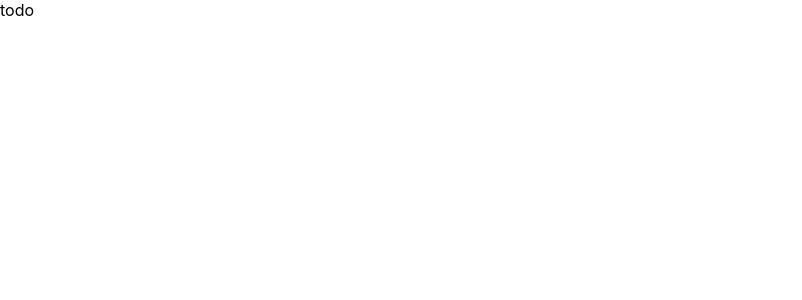
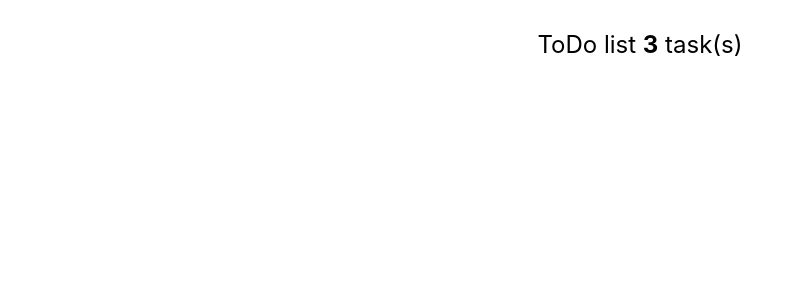
Before and after one commit to Farlaf/todo-list, a React (Create React App) app: page / in a window 1280 px wide. Shown: the top 300 px of the page, without its empty margins (0-802 px from the left). Built offline with nearby package versions, Linux system fonts and the light colour scheme.

Commit message:
fix styles and add header

```diff
--- a/src/App.css
+++ /dev/null
@@ -1,38 +0,0 @@
-.App {
-  text-align: center;
-}
-
-.App-logo {
-  height: 40vmin;
-  pointer-events: none;
-}
-
-@media (prefers-reduced-motion: no-preference) {
-  .App-logo {
-    animation: App-logo-spin infinite 20s linear;
-  }
-}
-
-.App-header {
-  background-color: #282c34;
-  min-height: 100vh;
-  display: flex;
-  flex-direction: column;
-  align-items: center;
-  justify-content: center;
-  font-size: calc(10px + 2vmin);
-  color: white;
-}
-
-.App-link {
-  color: #61dafb;
-}
-
-@keyframes App-logo-spin {
-  from {
-    transform: rotate(0deg);
-  }
-  to {
-    transform: rotate(360deg);
-  }
-}
--- /dev/null
+++ b/src/App.module.css
@@ -0,0 +1,13 @@
+.app_container {
+    margin-top: 30px;
+    height: 100%;
+    display: flex;
+    justify-content: center;
+    align-content: center;
+}
+
+.container {
+    display: flex;
+    flex-direction: column;
+    width: 400px;
+}
--- a/src/App.tsx
+++ b/src/App.tsx
@@ -1,6 +1,6 @@
 import React from "react";
-
-import "./App.css";
+import { Header } from "./components/Header/Header";
+import styles from "./App.module.css";
 
 const DEFAILT_TODO_LIST = [
     { id: 1, name: "task 1", description: "description 1", checked: false },
@@ -15,11 +15,13 @@ const DEFAILT_TODO_LIST = [
 ];
 
 function App() {
-    console.log("@todos", DEFAILT_TODO_LIST);
+    const [todos, setTodos] = React.useState(DEFAILT_TODO_LIST);
 
     return (
-        <div className="{styles.app_container}">
-            <div className="{styles.container}">todo</div>
+        <div className={styles.app_container}>
+            <div className={styles.container}>
+                <Header todoCount={todos.length} />
+            </div>
         </div>
     );
 }
--- /dev/null
+++ b/src/components/Header/Header.module.css
@@ -0,0 +1,8 @@
+.header_container {
+    text-align: center;
+}
+
+.header_title {
+    font-size: 24px;
+    font-weight: 400;
+}
--- /dev/null
+++ b/src/components/Header/Header.tsx
@@ -0,0 +1,16 @@
+import React from "react";
+import styles from "./Header.module.css";
+
+interface HeaderProps {
+    todoCount: number;
+}
+
+export const Header: React.FC<HeaderProps> = ({ todoCount }) => {
+    return (
+        <header className={styles.header_container}>
+            <div className={styles.header_title}>
+                ToDo list <b>{todoCount}</b> task(s)
+            </div>
+        </header>
+    );
+};
```
